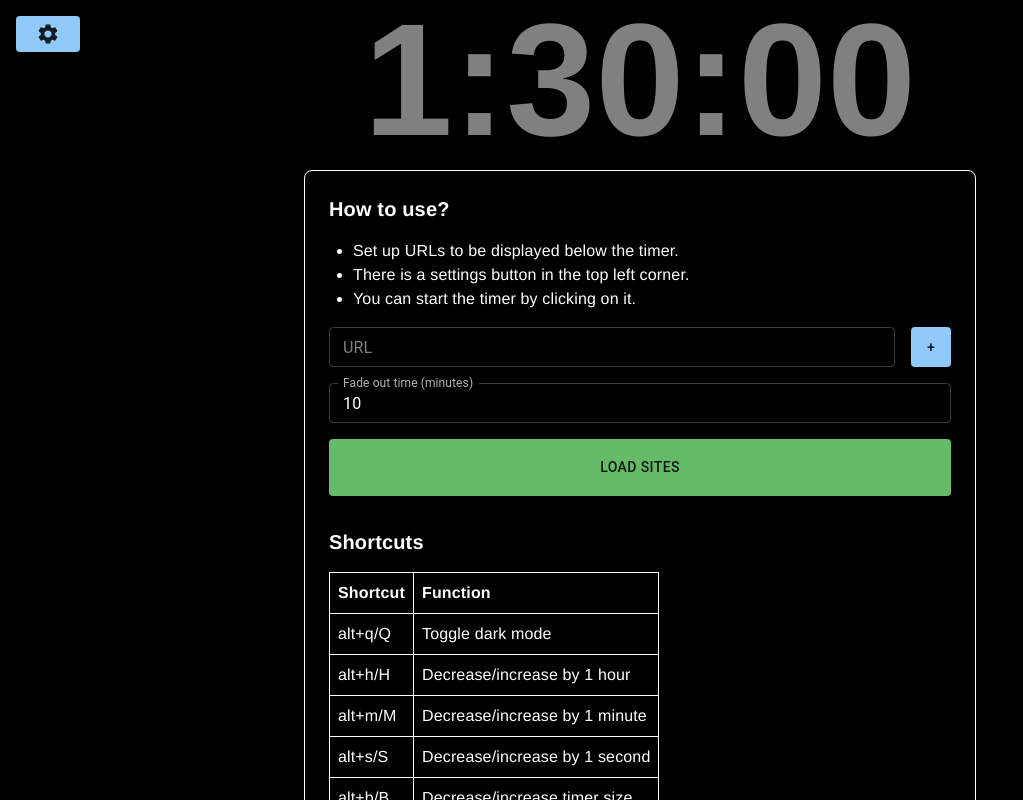
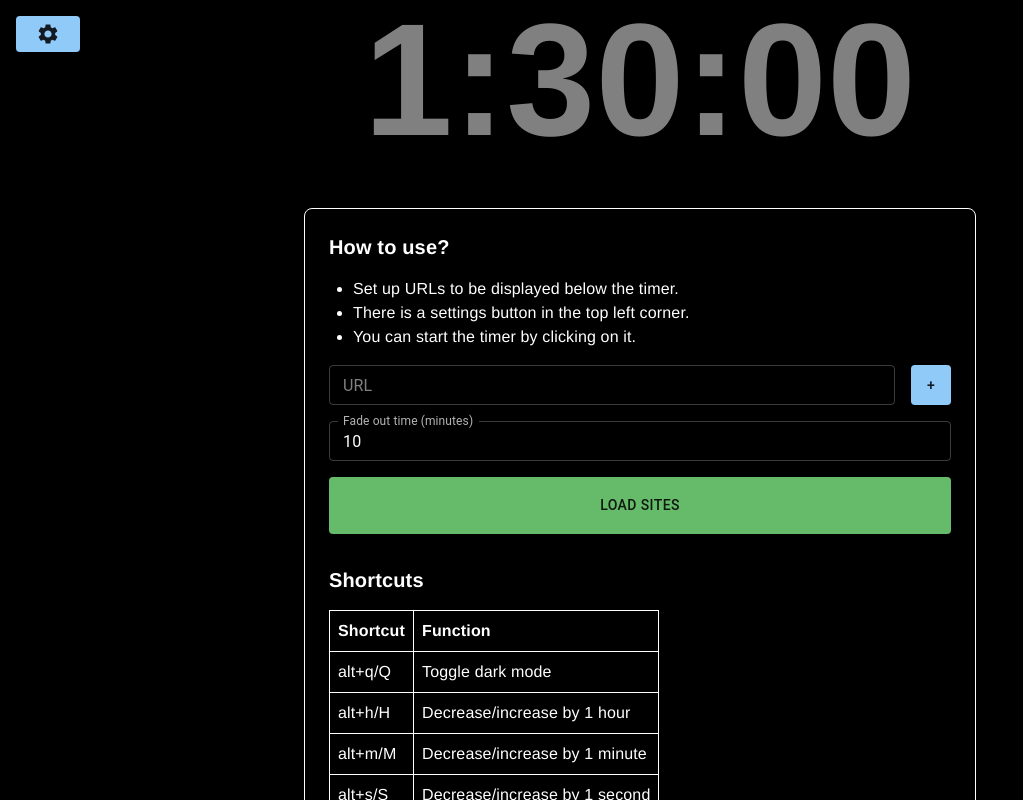
Before and after one commit to fraknoiadam/minimalist-timer-react, a React (Vite) app: page / in a window 1280 px wide. Shown: the whole page, without its empty margins (0-1023 px from the left). Built offline with nearby package versions, Linux system fonts and the light colour scheme.

Commit message:
Big refactor in saved timer

```diff
--- a/package.json
+++ b/package.json
@@ -18,6 +18,7 @@
     "@mui/icons-material": "^6.4.5",
     "@mui/material": "^6.4.5",
     "@tailwindcss/vite": "^4.0.6",
+    "date-fns": "^4.1.0",
     "react": "^19.0.0",
     "react-dom": "^19.0.0",
     "tailwindcss": "^4.0.6"
--- a/src/App.tsx
+++ b/src/App.tsx
@@ -3,20 +3,28 @@ import { TimerDisplay } from './components/TimerDisplay';
 import { SettingsMenu } from './components/SettingsMenu';
 import { TimerSetupForm } from './components/TimerSetupForm';
 import { ContentEmbed } from './components/ContentEmbed';
+import { SavedTimerStates } from './components/SavedTimerStates';
 import { useTimer } from './hooks/useTimer';
+import { useSavedTimerStates } from './hooks/useSavedTimerStates';
 import { ThemeProvider } from '@mui/material/styles';
 import CssBaseline from '@mui/material/CssBaseline';
 import { lightTheme, darkTheme } from './theme';
-import { usePersistedSettings } from './hooks/usePersistedSettings';
+import { useAppSettings } from './hooks/useAppSettings';
 
 const CountdownTimer = () => {
-  const { settings, setSettings, updateEmbedSettings } = usePersistedSettings();
   const [showForm, setShowForm] = useState(true);
   const timerRef = useRef<HTMLDivElement>(null);
   const [timerHeight, setTimerHeight] = useState(0);
 
-  const { time, paused, addSecondsToTimer, toggleTimer } = useTimer(90 * 60 * 1000);
+  const { time, paused, timerState, addSecondsToTimer, toggleTimer, setTimerState } = useTimer(90 * 60 * 1000);
+  const { settings, setSettings, updateEmbedSettings } = useAppSettings();
+  const { savedStates, updateSavedState, deleteSavedState, addSavedState, setCurrentID } = useSavedTimerStates();
+
   const remainingSeconds = time.seconds + time.minutes * 60 + time.hours * 3600;
+
+  useEffect(() => {
+    updateSavedState(timerState, settings);
+  }, [timerState, settings]);
 
   const processSetupFormSubmission = (
     links: string[],
@@ -24,8 +32,9 @@ const CountdownTimer = () => {
     embedFadeOutSec: number
   ) => {
     updateEmbedSettings(links, linkSwitchDurationSec, embedFadeOutSec);
+    addSavedState(timerState, settings);
     setShowForm(false);
-    // Request fullscreen on form submission
+
     try {
       document.documentElement.requestFullscreen();
     } catch (error) {
@@ -80,7 +89,7 @@ const CountdownTimer = () => {
   return (
     <ThemeProvider theme={settings.darkMode ? darkTheme : lightTheme}>
       <CssBaseline />
-      <div className="h-screen w-screen overflow-hidden">
+      <div className={`h-screen w-screen ${showForm ? 'overflow-auto' : 'overflow-hidden'}`}>
         <SettingsMenu
           settings={settings}
           setSettings={setSettings}
@@ -98,9 +107,25 @@ const CountdownTimer = () => {
           />
         </div>
 
-        {showForm && <TimerSetupForm
-          onStart={processSetupFormSubmission}
-        />}
+        {showForm && (
+          <>
+            <SavedTimerStates
+              savedStates={savedStates}
+              onLoadState={(id) => {
+                savedStates.forEach(state => {
+                  if (state.id === id) {
+                    setTimerState(state.timerState);
+                    setSettings(state.appSettings);
+                    setCurrentID(id);
+                  };
+                });
+                setShowForm(false);
+              }}
+              onDeleteState={deleteSavedState}
+            />
+            <TimerSetupForm onStart={processSetupFormSubmission} />
+          </>
+        )}
 
         {!showForm &&
             <ContentEmbed
@@ -109,7 +134,6 @@ const CountdownTimer = () => {
               timerHeight={timerHeight}
             />
         }
-
       </div>
     </ThemeProvider>
   );
--- a/src/components/ContentEmbed.tsx
+++ b/src/components/ContentEmbed.tsx
@@ -1,5 +1,5 @@
 import { useEffect, useState } from 'react';
-import { AppSettings } from '../hooks/usePersistedSettings';
+import { AppSettings } from '../types/timer';
 
 interface ContentEmbedProps {
   remainingSeconds: number;
--- /dev/null
+++ b/src/components/SavedTimerStates.tsx
@@ -0,0 +1,78 @@
+import React, { useState, useEffect } from 'react';
+import { Card, Button, Box, Typography, Grid2 } from '@mui/material';
+import { SavedState } from '../types/timer';
+import { formatDistance } from 'date-fns';
+import { calculateRemainingTime } from '../hooks/useTimer';
+
+interface SavedTimerStatesProps {
+  savedStates: SavedState[];
+  onLoadState: (id: string) => void;
+  onDeleteState: (id: string) => void;
+}
+
+export const SavedTimerStates: React.FC<SavedTimerStatesProps> = ({
+  savedStates,
+  onLoadState,
+  onDeleteState
+}) => {
+  const [currentTime, setCurrentTime] = useState<number>(Date.now());
+
+  useEffect(() => {
+    const interval = setInterval(() => {
+      setCurrentTime(Date.now());
+    }, 1000);
+    return () => clearInterval(interval);
+  }, []);
+
+  // Calculate current remaining time for a saved state
+  const getCurrentRemainingTime = (state: SavedState) => {
+    return calculateRemainingTime(state.timerState).hours + 'h ' +
+            calculateRemainingTime(state.timerState).minutes + 'm ' +
+            calculateRemainingTime(state.timerState).seconds + 's';
+  };
+
+  return (
+    <Box sx={{ mt: 2, p: 2 }}>
+      {savedStates.length !== 0 && (<>
+        <Box sx={{ mb: 2 }}>
+            <Typography variant="h5">Recently used</Typography>
+        </Box>
+        <Grid2 container spacing={2}>
+          {savedStates.map((state) => (
+            <Grid2 item xs={12} sm={6} md={4} key={state.id}>
+              <Card sx={{ p: 2 }}>
+                <Typography variant="body1" sx={{ mb: 0.5 }}>
+                  Remaining: {getCurrentRemainingTime(state)}
+                </Typography>
+                <Typography
+                  variant="body2"
+                  color="text.secondary"
+                  sx={{ mb: 2 }}
+                  title={new Date(state.savedAt).toLocaleString()}
+                >
+                  Created {formatDistance(state.savedAt, currentTime, { addSuffix: true })}
+                </Typography>
+                <Box sx={{ display: 'flex', justifyContent: 'space-between' }}>
+                  <Button
+                    variant="contained"
+                    color="primary"
+                    onClick={() => onLoadState(state.id)}
+                  >
+                    Load
+                  </Button>
+                  <Button
+                    variant="outlined"
+                    color="error"
+                    onClick={() => onDeleteState(state.id)}
+                  >
+                    Delete
+                  </Button>
+                </Box>
+              </Card>
+            </Grid2>
+          ))}
+        </Grid2>
+      </>)}
+    </Box>
+  );
+};
--- a/src/components/SettingsMenu.tsx
+++ b/src/components/SettingsMenu.tsx
@@ -1,12 +1,12 @@
-import { useState } from 'react';
+import { useState, Dispatch, SetStateAction } from 'react';
 import { Dialog, DialogTitle, DialogContent, DialogActions, Button, Switch, ToggleButtonGroup, ToggleButton } from '@mui/material';
 import Settings from '@mui/icons-material/Settings';
 import { DarkMode, LightMode } from '@mui/icons-material';
-import { AppSettings } from '../hooks/usePersistedSettings';
+import { AppSettings } from '../types/timer';
 
 interface SettingsMenuProps {
   settings: AppSettings;
-  setSettings: React.Dispatch<React.SetStateAction<AppSettings>>;
+  setSettings: Dispatch<SetStateAction<AppSettings>>;
   addSecondsToTimer: (seconds: number) => void;
   isSetupMode: boolean;  // Add this prop
 }
--- a/src/hooks/usePersistedSettings.ts
+++ b/src/hooks/useAppSettings.ts
@@ -1,17 +1,5 @@
-import { useState, useEffect } from 'react';
-
-export interface EmbedSettings {
-  links: string[];
-  linkSwitchDurationSec: number;
-  embedFadeOutSec: number;
-}
-
-export interface AppSettings {
-  darkMode: boolean;
-  fontSize: number;
-  embedOverflow: boolean;
-  embedSettings?: EmbedSettings;
-}
+import { useState } from 'react';
+import { AppSettings } from '../types/timer';
 
 const defaultSettings: AppSettings = {
   darkMode: true,
@@ -19,15 +7,11 @@ const defaultSettings: AppSettings = {
   embedOverflow: true
 };
 
-export const usePersistedSettings = () => {
+export const useAppSettings = () => {
   const [settings, setSettings] = useState<AppSettings>(() => {
     const saved = localStorage.getItem('durerSettings');
     return saved ? JSON.parse(saved) : defaultSettings;
   });
-
-  useEffect(() => {
-    localStorage.setItem('durerSettings', JSON.stringify(settings));
-  }, [settings]);
 
   const updateEmbedSettings = (
     links: string[],
--- /dev/null
+++ b/src/hooks/useSavedTimerStates.ts
@@ -0,0 +1,68 @@
+import { useState, useEffect } from 'react';
+import { AppSettings, SavedState, TimerState } from '../types/timer';
+
+function loadSavedStatesFromLocalStorage(): SavedState[] {
+  const savedTimersJson = localStorage.getItem('durerTimerSavedStates');
+  if (savedTimersJson) {
+    try {
+      const parsed = JSON.parse(savedTimersJson);
+      return Array.isArray(parsed) ? parsed : [];
+    } catch (e) {
+      console.error('Failed to parse saved timer states:', e);
+    }
+  }
+  return [];
+}
+
+export const useSavedTimerStates = () => {
+  const [savedStates, setSavedStates] = useState<SavedState[]>([]);
+  const [currentID, setCurrentID] = useState<string | null>(null);
+
+  useEffect(() => {
+    setSavedStates(loadSavedStatesFromLocalStorage());
+  }, []);
+
+  useEffect(() => {
+    localStorage.setItem('durerTimerSavedStates', JSON.stringify(savedStates));
+  }, [savedStates]);
+
+  const updateSavedState = (newTimerState: TimerState, newAppSettings: AppSettings) => {
+    if (!currentID) {
+      return;
+    }
+    const updatedStates = savedStates.map(state => {
+      if (state.id === currentID) {
+        return { ...state, timerState: newTimerState, appSettings: newAppSettings };
+      }
+      return state;
+    }
+    );
+    setSavedStates(updatedStates);
+  };
+
+  const addSavedState = (newTimerState: TimerState, newAppSettings: AppSettings, name: string = "aa") => {
+    const newSavedState: SavedState = {
+      id: crypto.randomUUID(),
+      name: "asd",
+      savedAt: Date.now(),
+      timerState: newTimerState,
+      appSettings: newAppSettings,
+    };
+    setSavedStates(prev => [...prev, newSavedState]);
+    setCurrentID(newSavedState.id);
+  }
+
+  const deleteSavedState = (id: string) => {
+    const updatedStates = savedStates.filter(state => state.id !== id);
+    setSavedStates(updatedStates);
+    localStorage.setItem('durerTimerSavedStates', JSON.stringify(updatedStates));
+  };
+
+  return {
+    savedStates,
+    updateSavedState,
+    deleteSavedState,
+    addSavedState,
+    setCurrentID,
+  };
+};
--- a/src/hooks/useTimer.ts
+++ b/src/hooks/useTimer.ts
@@ -1,18 +1,35 @@
-import { useState, useEffect, useRef, useReducer } from 'react';
+import { useState, useEffect, useRef, useReducer, Dispatch, SetStateAction } from 'react';
 import { TimeRemaining, TimerState } from '../types/timer';
 
-// This is for the visual display of time
-const secondsToTimerState = (totalMs: number): TimeRemaining => {
-  if (totalMs <= 0) {
+function calculateRemainingMs(timerState: TimerState): number {
+  if (timerState.startTime === null) {
+    return timerState.totalMs;
+  }
+  if (timerState.paused) {
+    return timerState.totalMs - (timerState.pauseStart - timerState.startTime - timerState.totalPauseMs);
+  }
+  const currentTime = Date.now();
+  const elapsedTime = (currentTime - timerState.startTime - timerState.totalPauseMs);
+  return timerState.totalMs - elapsedTime;
+};
+
+function msToRemainingTime(ms: number): TimeRemaining {
+  if (ms <= 0) {
     return { hours: 0, minutes: 0, seconds: 0 };
   }
-  const totalSec = Math.ceil(totalMs / 1000);
+  const totalSec = Math.ceil(ms / 1000);
   return {
     hours: Math.floor(totalSec / 3600),
     minutes: Math.floor((totalSec % 3600) / 60),
     seconds: totalSec % 60
   };
 };
+
+export function calculateRemainingTime(timerState: TimerState): TimeRemaining {
+  const totalMs = calculateRemainingMs(timerState);
+  return msToRemainingTime(totalMs);
+};
+
 
 export const useTimer = (initialTotalMs: number) => {
   const intervalRef = useRef<number | null>(null);
@@ -24,22 +41,6 @@ export const useTimer = (initialTotalMs: number) => {
     pauseStart: Date.now(),
     totalPauseMs: 0
   }));
-
-  useEffect(() => {
-    localStorage.setItem('durerTimer', JSON.stringify(timerState));
-  }, [timerState]);
-
-  const calculateRemainingMs = (): number => {
-    if (timerState.startTime === null) {
-      return timerState.totalMs;
-    }
-    if (timerState.paused) {
-      return timerState.totalMs - (timerState.pauseStart - timerState.startTime - timerState.totalPauseMs);
-    }
-    const currentTime = Date.now();
-    const elapsedTime = (currentTime - timerState.startTime - timerState.totalPauseMs);
-    return timerState.totalMs - elapsedTime;
-  };
 
   const addSecondsToTimer = (seconds: number) => {
     setTimerState(prevState => ({
@@ -83,9 +84,11 @@ export const useTimer = (initialTotalMs: number) => {
   };
 
   return {
-    time: secondsToTimerState(calculateRemainingMs()),
+    time: calculateRemainingTime(timerState),
     paused: timerState.paused,
+    timerState,
     addSecondsToTimer,
-    toggleTimer
+    toggleTimer,
+    setTimerState
   };
 };
```
Also changed, not shown: src/types/timer.ts (+21 -0 lines), 1 other file (tests, documents, lock files or other folders).
